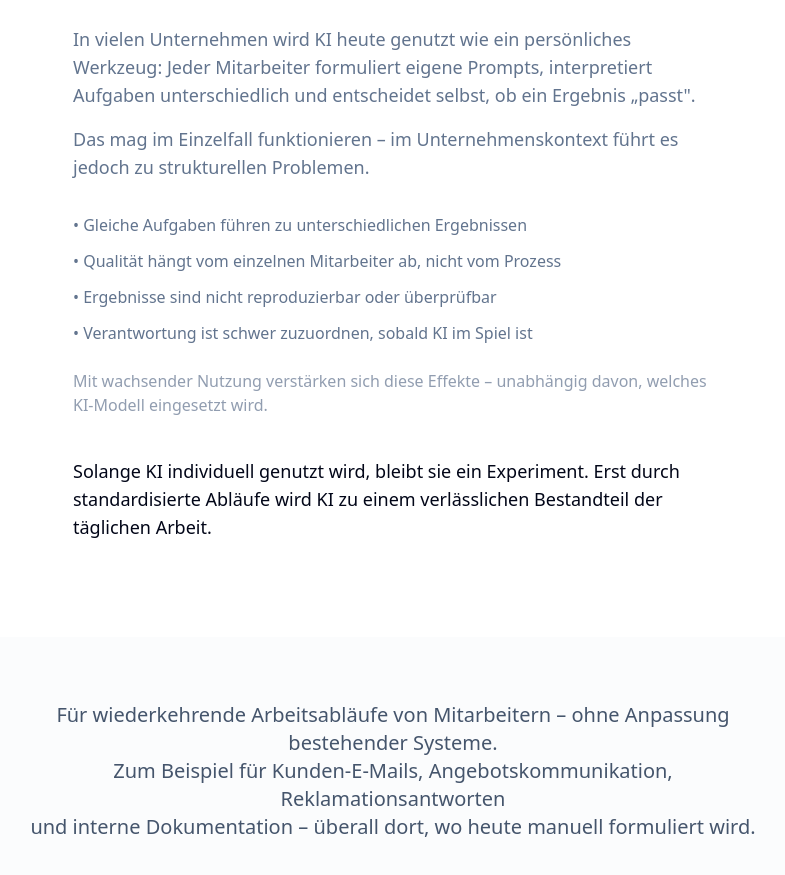
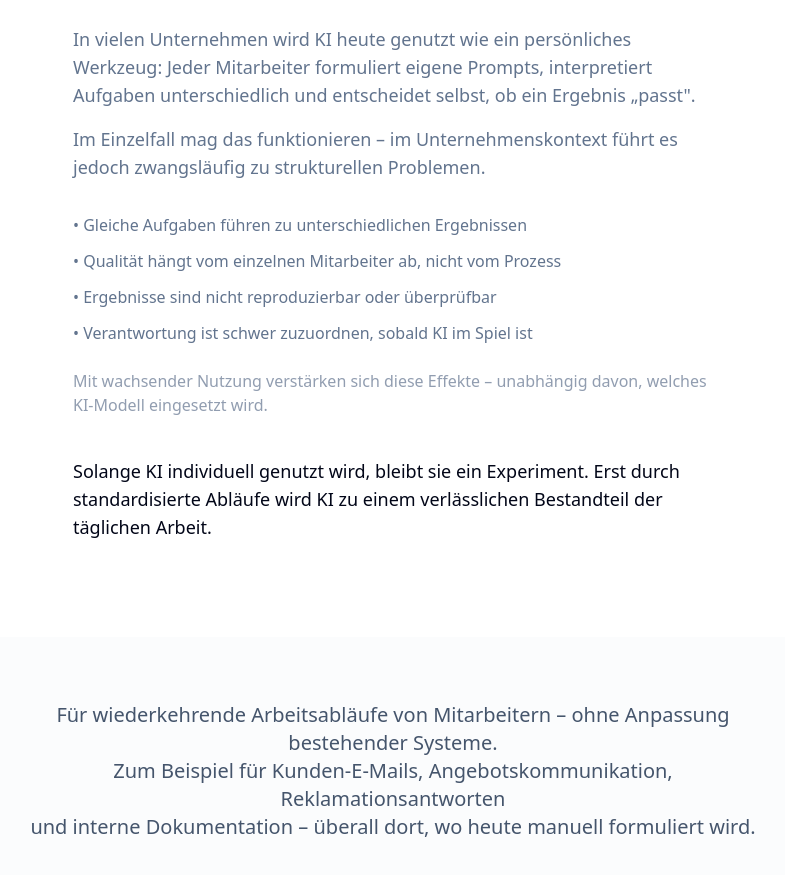
Before and after one commit to berndgalter-lab/struktora, a Next.js app: page / in a window 1280 px wide. Shown: the part 1060-1935 px from the top of the page, without its empty margins (247-1032 px from the left). Built offline with nearby package versions, Linux system fonts and the light colour scheme.

Commit message:
feinschliff reframe

```diff
--- a/src/components/marketing/reframe.tsx
+++ b/src/components/marketing/reframe.tsx
@@ -15,8 +15,8 @@ export const Reframe = () => {
           „passt".
         </p>
         <p className="mt-4 text-base text-muted-foreground md:text-lg">
-          Das mag im Einzelfall funktionieren – im Unternehmenskontext führt es
-          jedoch zu strukturellen Problemen.
+          Im Einzelfall mag das funktionieren – im Unternehmenskontext führt es
+          jedoch zwangsläufig zu strukturellen Problemen.
         </p>
 
         {/* Beobachtbare Realität */}
```
